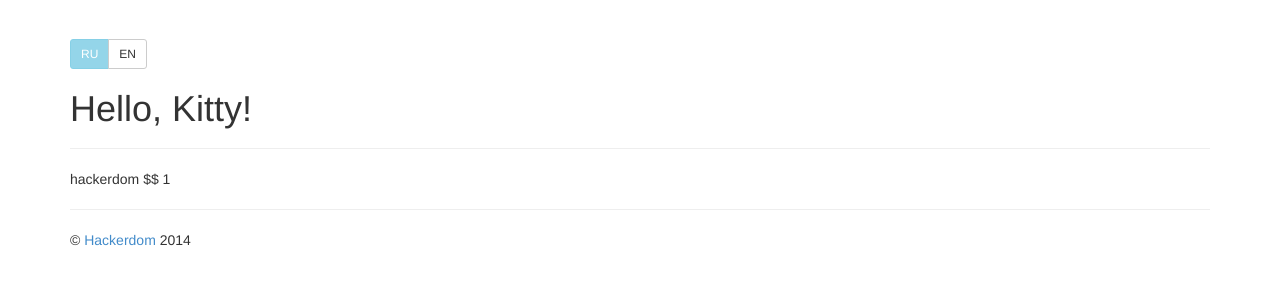
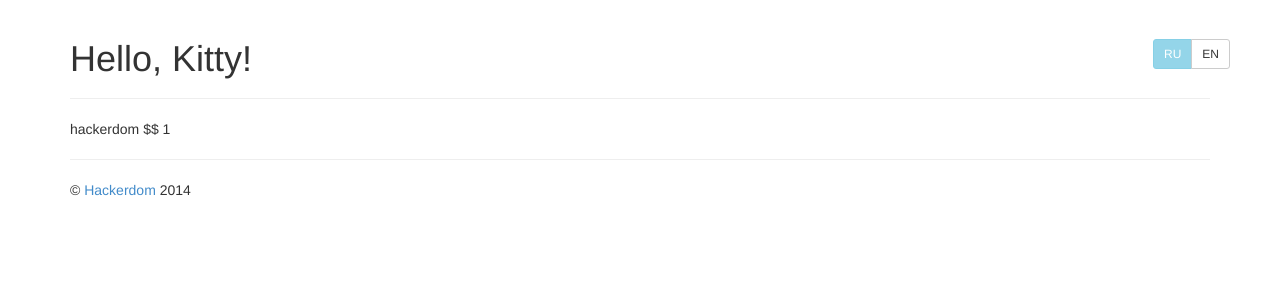
Before and after one commit to last-g/qoala, a Django app: template apps/teams/templates/teams/show.html in a window 1280 px wide. Shown: the part 51-351 px from the top of the page. Run offline with Django 3.2, Linux system fonts and the light colour scheme; the template is opened without the code that fills it: values that come from a table or form of the project are taken from there, others are empty; data comes from the database, SQL or seed files in the repository; parts of the project's set-up code (start-up, migrations or seed data) failed here and were passed over; some libraries are stand-ins or nearby versions.

Commit message:
[design] small changes

```diff
--- a/apps/board/templates/board/taskboard.html
+++ b/apps/board/templates/board/taskboard.html
@@ -6,14 +6,14 @@
 
     <div class="tasks row">
       {% for category_name, tasks in by_categories %}
-        <div class="col-md-2">
+        <div class="col-xs-3 col-sm-3 col-md-2">
           <h2>{{ category_name }}</h2>
           {% for task in tasks %}
             <div class="task">
               {% if task.is_solved %}
                 <p><a class="btn btn-success" disabled="disabled">{{ task.score }}. {{ task.name }}</a></p>
               {% elif task.is_open %}
-              <p><a class="btn btn-default" href="{{ task.get_absolute_url }}" role="button">{{ task.score }}. {{ task.name }}</a></p>
+                <p><a class="btn btn-primary" href="{{ task.get_absolute_url }}" role="button">{{ task.score }}. {{ task.name }}</a></p>
               {% else %}
                 <p><a class="btn btn-default" disabled="disabled">{{ task.score }}. {{ task.name }}</a></p>
               {% endif %}
--- a/base/static/css/style.css
+++ b/base/static/css/style.css
@@ -6,3 +6,9 @@ body {
 .tasks .task * {
   font-size: 10pt !important;
 }
+
+.i18n
+{
+  position: absolute;
+  right: 50px;
+}
```
Lines whose indentation alone changed are shown as unchanged.
